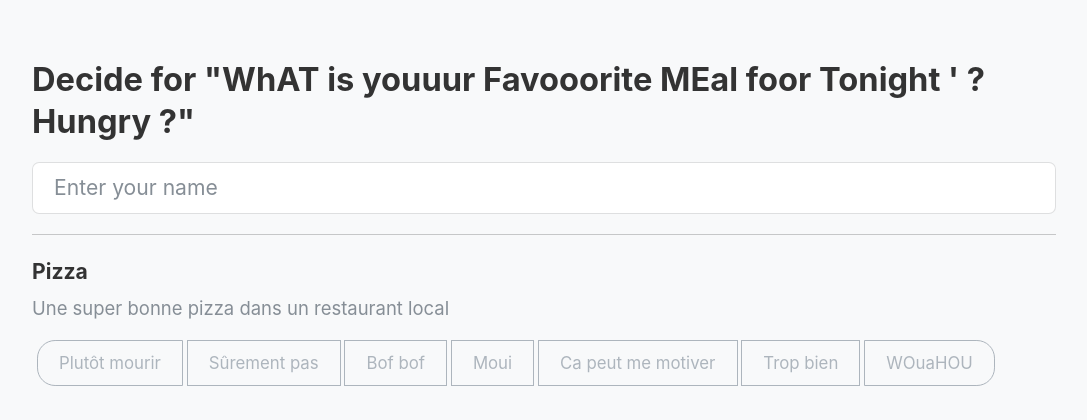
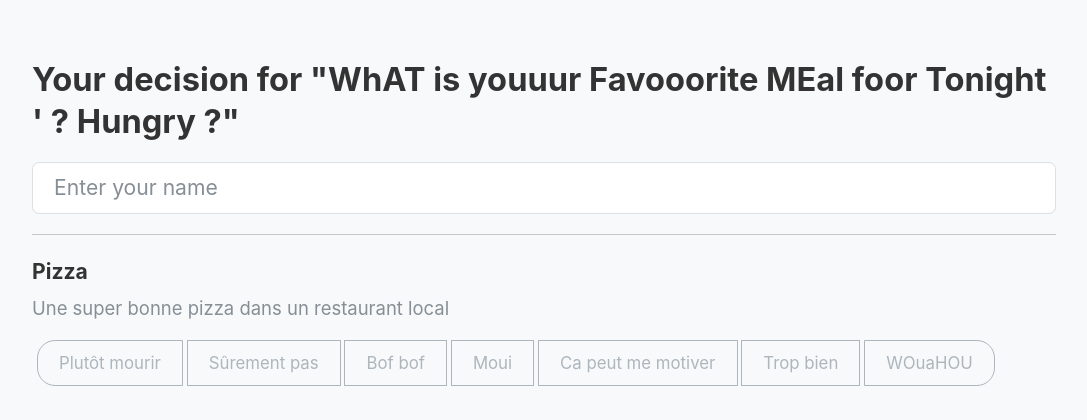
Before and after one commit to Decide-Mieux/app, a Flask app: page /evaluate/a7b4202b in a window 1280 px wide. Shown: the top 420 px of the page, without its empty margins (96-1183 px from the left). Run offline with Flask 3, Linux system fonts and the light colour scheme; data comes from the database, SQL or seed files in the repository; some libraries are stand-ins or nearby versions.

Commit message:
Add files via upload

```diff
--- a/app/templates/evaluate.html
+++ b/app/templates/evaluate.html
@@ -26,7 +26,7 @@
   {% endif %}
 {% endwith %}
 <div class="container py-5">
-    <h2>Decide for "{{ decision.name }}"</h2>
+    <h2>Your decision for "{{ decision.name }}"</h2>
     <!--
     <p class="text-muted">Please evaluate each choice using the following scale (ordered from lowest to highest):</p>
     <p><strong>{{ scale|join(' < ') }}</strong></p>
```
